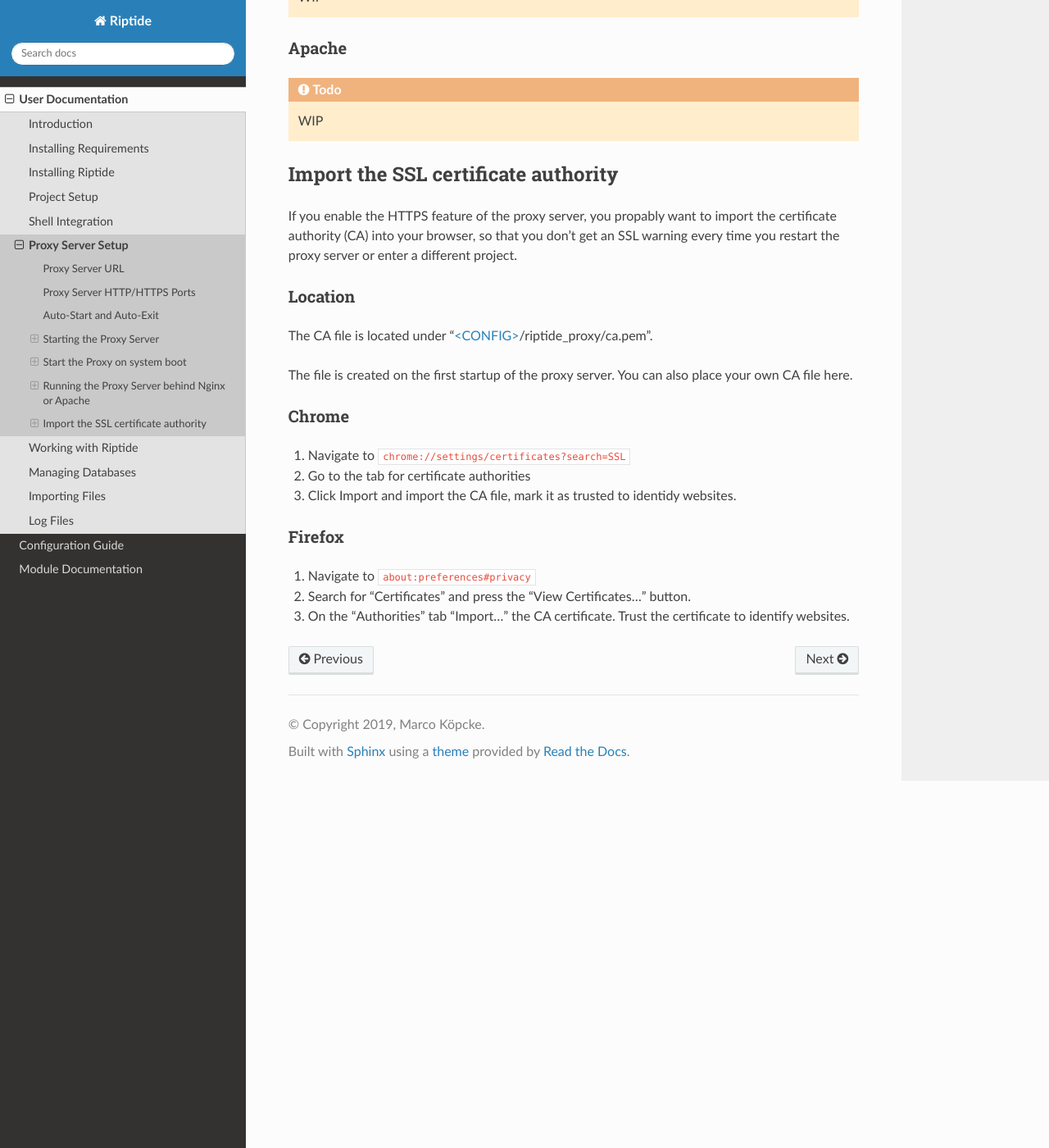
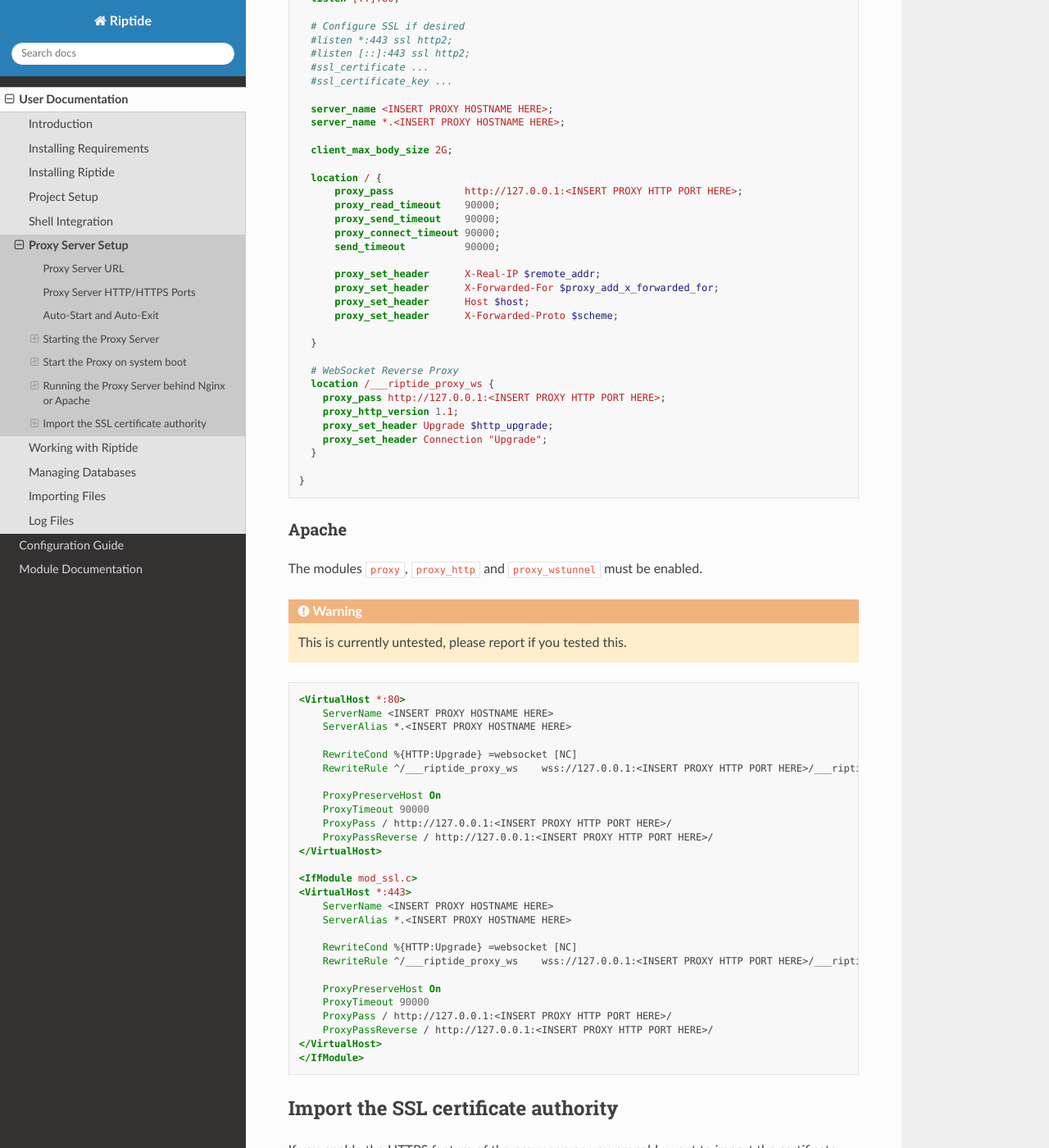
Before and after one commit to theCapypara/riptide-docs, a Sphinx documentation site: the page built from source/user_docs/6_proxy.rst, in a window 1280 px wide and 1400 px high, scrolled down 4342 px. Shown: the whole window at 82% size. Built offline with Sphinx 7.4.7 and the Read the Docs theme 2.0.0, drawn with Linux system fonts in a browser that asks for light colours; formulas are drawn with MathJax 3; some of the changed text lies outside the part shown.

Commit message:
Documentation for Reverse Proxies

```diff
--- a/source/user_docs/6_proxy.rst
+++ b/source/user_docs/6_proxy.rst
@@ -172,11 +172,86 @@ will terminate SSL for you.
 
 Nginx
 ^^^^^
-.. todo:: WIP
+
+.. code-block:: nginx
+
+    server {
+      listen 80;
+      listen [::]:80;
+
+      # Configure SSL if desired
+      #listen *:443 ssl http2;
+      #listen [::]:443 ssl http2;
+      #ssl_certificate ...
+      #ssl_certificate_key ...
+
+      server_name <INSERT PROXY HOSTNAME HERE>;
+      server_name *.<INSERT PROXY HOSTNAME HERE>;
+
+      client_max_body_size 2G;
+
+      location / {
+          proxy_pass            http://127.0.0.1:<INSERT PROXY HTTP PORT HERE>;
+          proxy_read_timeout    90000;
+          proxy_send_timeout    90000;
+          proxy_connect_timeout 90000;
+          send_timeout          90000;
+
+          proxy_set_header      X-Real-IP $remote_addr;
+          proxy_set_header      X-Forwarded-For $proxy_add_x_forwarded_for;
+          proxy_set_header      Host $host;
+          proxy_set_header      X-Forwarded-Proto $scheme;
+
+      }
+
+      # WebSocket Reverse Proxy
+      location /___riptide_proxy_ws {
+        proxy_pass http://127.0.0.1:<INSERT PROXY HTTP PORT HERE>;
+        proxy_http_version 1.1;
+        proxy_set_header Upgrade $http_upgrade;
+        proxy_set_header Connection "Upgrade";
+      }
+
+    }
+
 
 Apache
 ^^^^^^
-.. todo:: WIP
+
+The modules ``proxy``, ``proxy_http`` and ``proxy_wstunnel`` must be enabled.
+
+.. warning:: This is currently untested, please report if you tested this.
+
+.. code-block:: apacheconf
+
+    <VirtualHost *:80>
+        ServerName <INSERT PROXY HOSTNAME HERE>
+        ServerAlias *.<INSERT PROXY HOSTNAME HERE>
+
+        RewriteCond %{HTTP:Upgrade} =websocket [NC]
+        RewriteRule ^/___riptide_proxy_ws    wss://127.0.0.1:<INSERT PROXY HTTP PORT HERE>/___riptide_proxy_ws [P,L]
+
+        ProxyPreserveHost On
+        ProxyTimeout 90000
+        ProxyPass / http://127.0.0.1:<INSERT PROXY HTTP PORT HERE>/
+        ProxyPassReverse / http://127.0.0.1:<INSERT PROXY HTTP PORT HERE>/
+    </VirtualHost>
+
+    <IfModule mod_ssl.c>
+    <VirtualHost *:443>
+        ServerName <INSERT PROXY HOSTNAME HERE>
+        ServerAlias *.<INSERT PROXY HOSTNAME HERE>
+
+        RewriteCond %{HTTP:Upgrade} =websocket [NC]
+        RewriteRule ^/___riptide_proxy_ws    wss://127.0.0.1:<INSERT PROXY HTTP PORT HERE>/___riptide_proxy_ws [P,L]
+
+        ProxyPreserveHost On
+        ProxyTimeout 90000
+        ProxyPass / http://127.0.0.1:<INSERT PROXY HTTP PORT HERE>/
+        ProxyPassReverse / http://127.0.0.1:<INSERT PROXY HTTP PORT HERE>/
+    </VirtualHost>
+    </IfModule>
+
 
 Import the SSL certificate authority
 ~~~~~~~~~~~~~~~~~~~~~~~~~~~~~~~~~~~~
```
